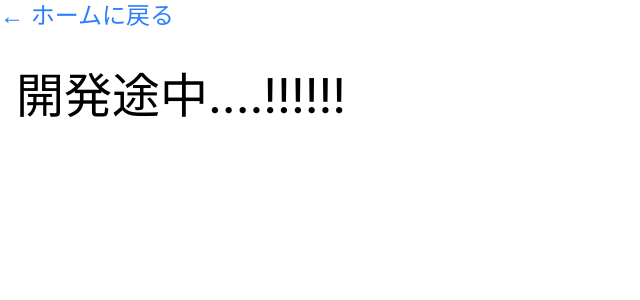
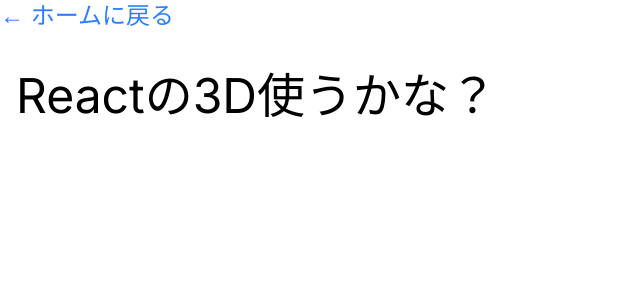
Before and after one commit to Reossann/my-universe, a Next.js app: page /vs in a window 1280 px wide. Shown: the top 300 px of the page, without its empty margins (0-640 px from the left). Built offline with nearby package versions, Linux system fonts and the light colour scheme.

Commit message:
memo:Reactの3Dを使いたい

```diff
--- a/app/vs/page.tsx
+++ b/app/vs/page.tsx
@@ -13,7 +13,7 @@
                 </Link>
             </div>
         <h1 className='text-5xl center px-4 py-2'>
-            開発途中....!!!!!!
+            Reactの3D使うかな？
         </h1>
     </main>
    )
```
